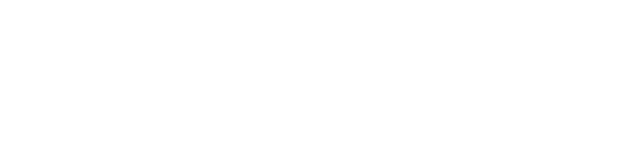
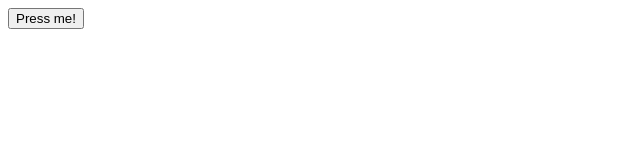
Before and after one commit to acharluk/TypescriptLearning, a website: page Express/public/index.html in a window 1280 px wide. Shown: the whole page, without its empty margins (0-640 px from the left). Drawn offline with Linux system fonts and the light colour scheme.

Commit message:
Add button

```diff
--- a/Express/public/index.html
+++ b/Express/public/index.html
@@ -5,6 +5,6 @@
     <title>Express</title>
 </head>
 <body>
-
+    <button onclick="press()">Press me!</button>
 </body>
 </html>
```
